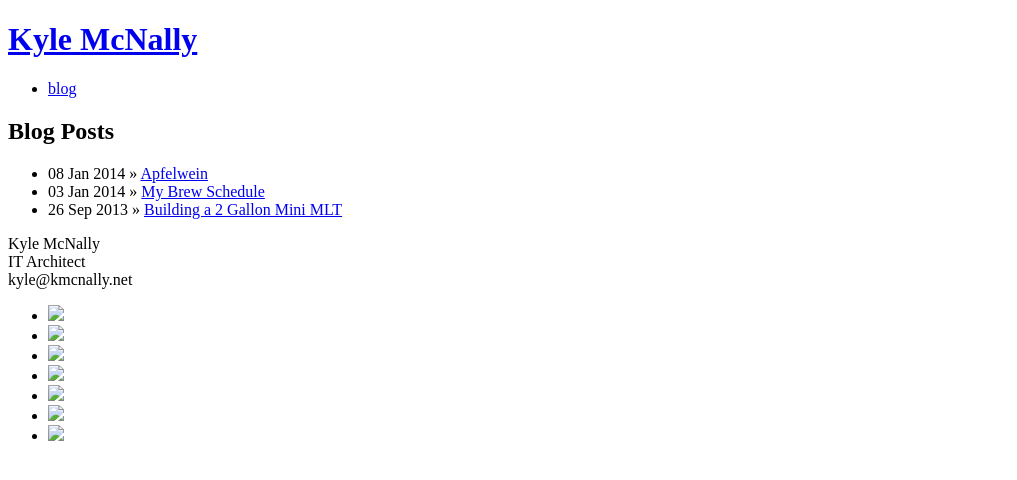
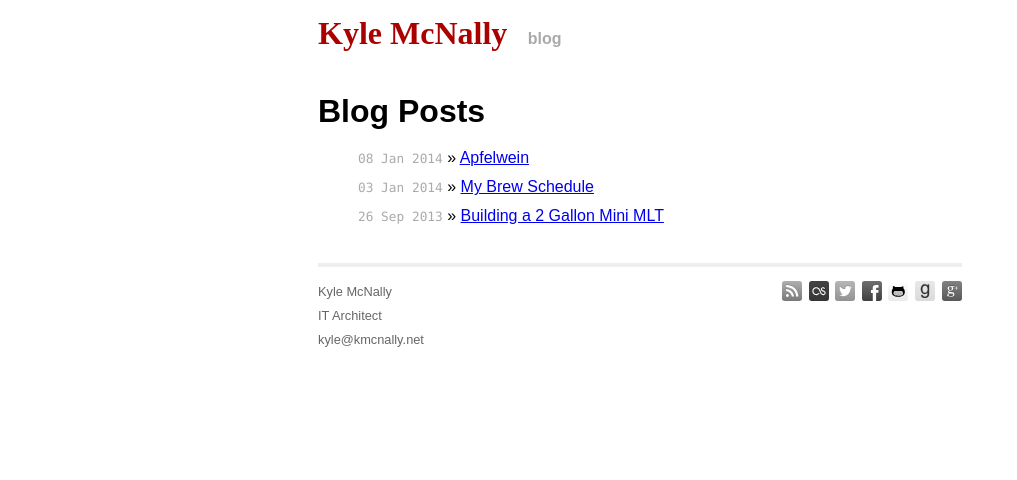
Before and after one commit to Sparticuz/sparticuz.github.io, a Jekyll site: the page built from blog.html, in a window 1280 px wide. Shown: the top 480 px of the page, without its empty margins (0-1017 px from the left). Built offline with Jekyll 4.4.1, drawn with Linux system fonts in a browser that asks for light colours; some web fonts are replaced.

Commit message:
Revert "Fix some file paths"
This reverts commit be8e071c716b534a41d8740bb305e839aff651d9.

```diff
--- a/_includes/footer.html
+++ b/_includes/footer.html
@@ -12,13 +12,13 @@
 			</section>
 			<section class="services">
 				<ul>
-					<li><a href="feed.xml"><img src="images/services/webicon-rss.svg"></a></li>
-					<li><a href="https://www.last.fm/user/Sparticuz"><img src="images/services/webicon-lastfm.svg"></a></li>
-					<li><a href="https://www.twitter.com/kylemcnally"><img src="images/services/webicon-twitter.svg"></a></li>
-					<li><a href="https://www.facebook.com/kylemcnally"><img src="images/services/webicon-facebook.svg"></a></li>
-					<li><a href="https://www.github.com/Sparticuz"><img src="images/services/webicon-github.svg"></a></li>
-					<li><a href="https://www.goodreads.com/user/show/3052564-kyle-mcnally"><img src="images/services/webicon-goodreads.svg"></a></li>
-					<li><a href="https://plus.google.com/113338955208362524640"><img src="images/services/webicon-googleplus.svg"></a></li>
+					<li><a href="/feed.xml"><img src="/images/services/webicon-rss.svg"></a></li>
+					<li><a href="https://www.last.fm/user/Sparticuz"><img src="/images/services/webicon-lastfm.svg"></a></li>
+					<li><a href="https://www.twitter.com/kylemcnally"><img src="/images/services/webicon-twitter.svg"></a></li>
+					<li><a href="https://www.facebook.com/kylemcnally"><img src="/images/services/webicon-facebook.svg"></a></li>
+					<li><a href="https://www.github.com/Sparticuz"><img src="/images/services/webicon-github.svg"></a></li>
+					<li><a href="https://www.goodreads.com/user/show/3052564-kyle-mcnally"><img src="/images/services/webicon-goodreads.svg"></a></li>
+					<li><a href="https://plus.google.com/113338955208362524640"><img src="/images/services/webicon-googleplus.svg"></a></li>
 				</ul>
 			</section>
 		  </footer>
--- a/_includes/header.html
+++ b/_includes/header.html
@@ -15,7 +15,7 @@
 
 		<!-- CSS
 		================================================== -->
-		<link rel="stylesheet" href="css/style.css">
+		<link rel="stylesheet" href="/css/style.css">
 		<!--[if lt IE 9]>
 			<script src="//html5shim.googlecode.com/svn/trunk/html5.js"></script>
 		<![endif]-->
@@ -35,7 +35,7 @@
 				<h1 class="title"><a href="/">{{ site.title }}</a></h1>
 				<nav>
 					<ul>
-						<li><a class="extra" href="blog">blog</a></li>
+						<li><a class="extra" href="/blog">blog</a></li>
 					</ul>
 				</nav>
 			</header>
```
